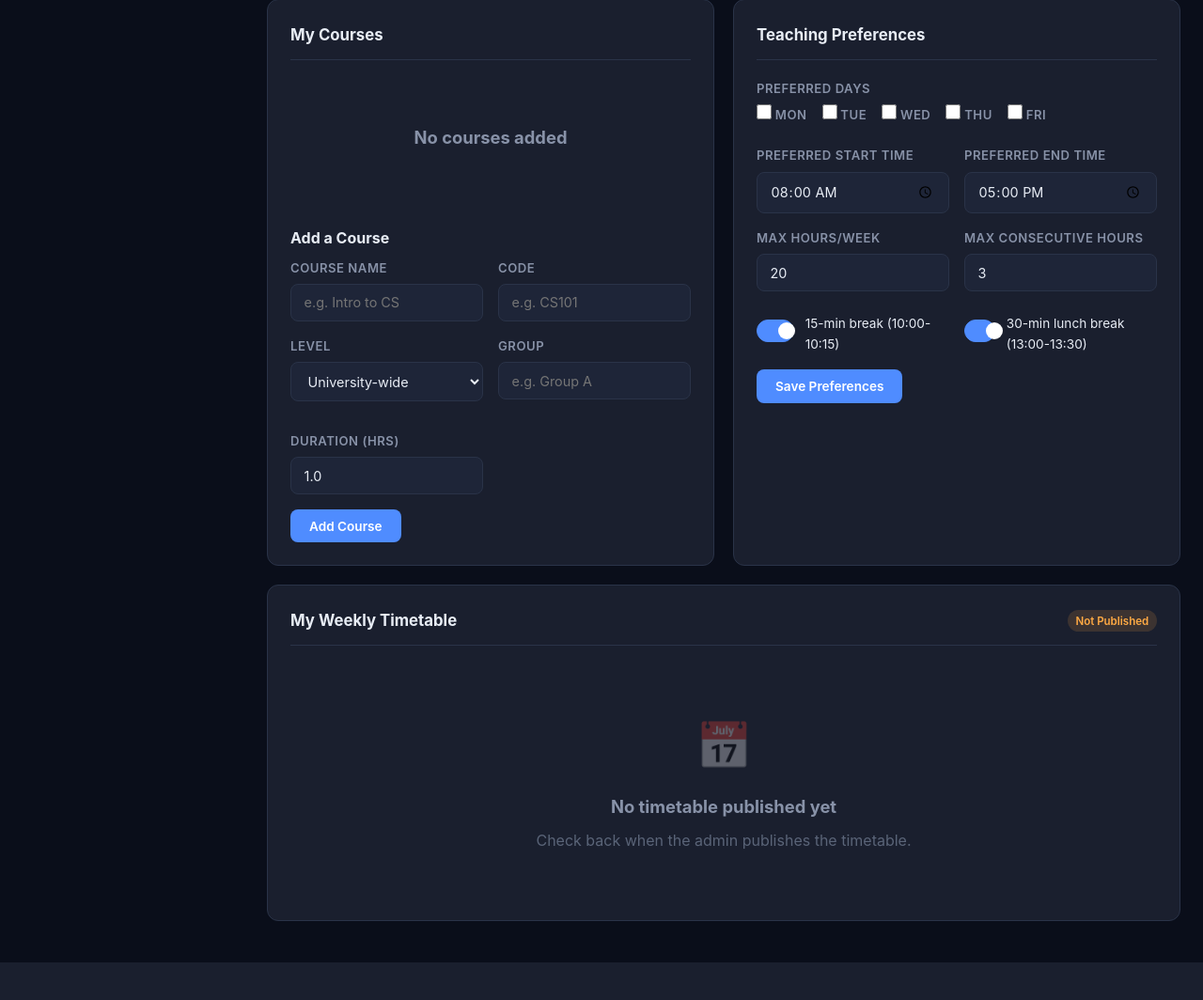
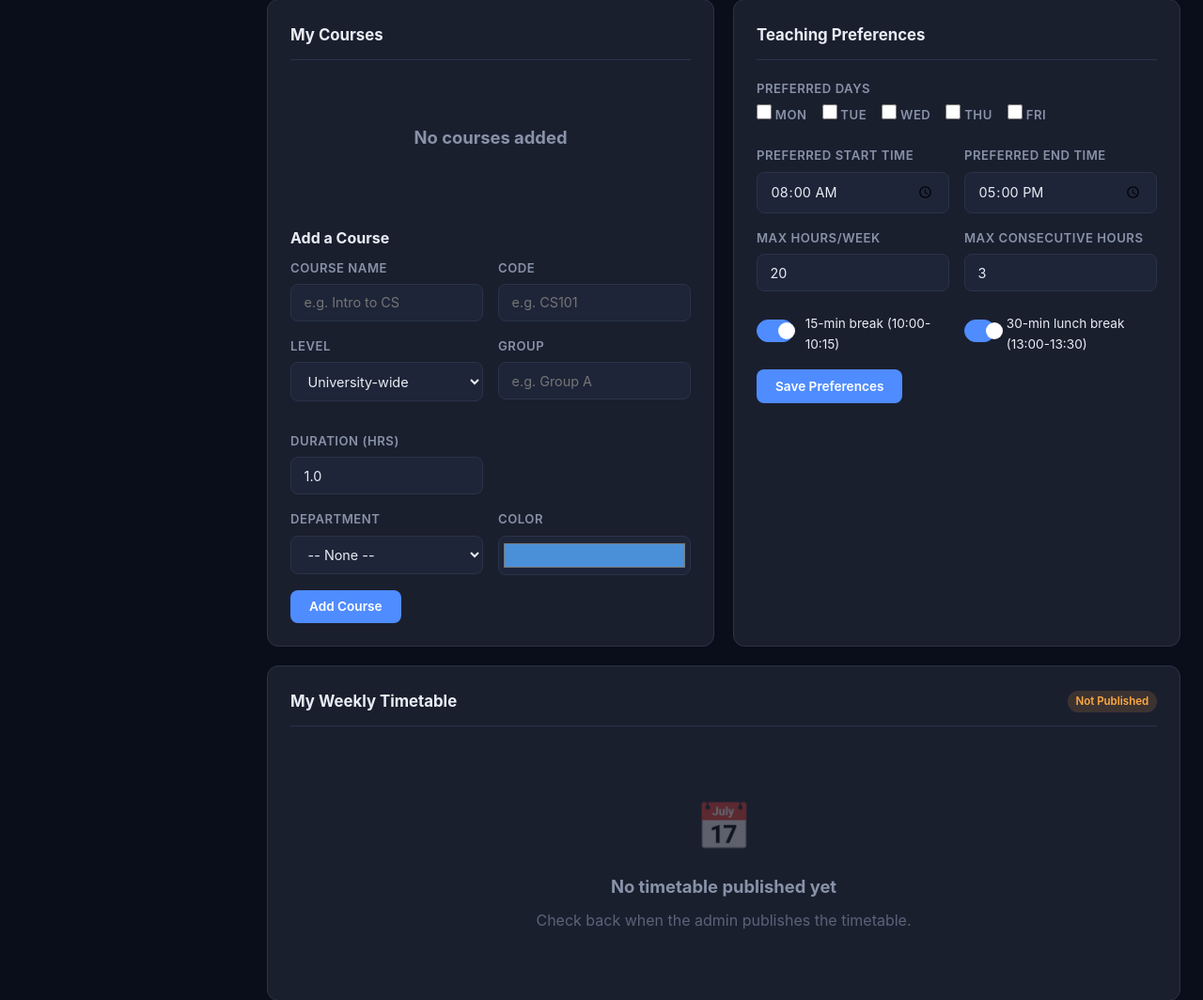
Before and after one commit to Tascar600/uni-tablepro, a Python web app: template timetable_system/templates/lecturer_dashboard.html in a window 1280 px wide. Shown: the part 205-1269 px from the top of the page at 94% size. Before the commit the page ends 1229 px from the top, so only its background shows below. Run offline with Jinja, Linux system fonts and the light colour scheme; the template is opened without the code that fills it, so the values that code supplies are empty.

Commit message:
Add department and color fields to lecturer add-course form

```diff
--- a/timetable_system/templates/lecturer_dashboard.html
+++ b/timetable_system/templates/lecturer_dashboard.html
@@ -33,7 +33,7 @@
         {% if courses %}
         <table>
             <thead>
-                <tr><th>Course</th><th>Code</th><th>Level</th><th>Group</th><th>Duration</th><th>Action</th></tr>
+                <tr><th>Course</th><th>Code</th><th>Level</th><th>Group</th><th>Dept</th><th>Color</th><th>Duration</th><th>Action</th></tr>
             </thead>
             <tbody>
                 {% for c in courses %}
@@ -42,6 +42,8 @@
                     <td><code>{{ c.code }}</code></td>
                     <td><span class="badge badge-{{ c.level }}">{{ c.level }}</span></td>
                     <td>{{ c.group_name }}</td>
+                    <td>{{ c.department_name or '—' }}</td>
+                    <td><span style="display:inline-block;width:20px;height:20px;border-radius:4px;background:{{ c.color or '#4A90D9' }}"></span></td>
                     <td>{{ c.duration_hours }}h</td>
                     <td>
                         <form method="POST" action="/lecturer/delete-course/{{ c.id }}" style="display:inline">
@@ -84,6 +86,21 @@
                 <div class="form-group">
                     <label>Duration (hrs)</label>
                     <input type="number" name="duration" step="0.5" min="0.5" max="4" value="1.0">
+                </div>
+            </div>
+            <div class="form-row">
+                <div class="form-group">
+                    <label>Department</label>
+                    <select name="department_id">
+                        <option value="">-- None --</option>
+                        {% for d in departments %}
+                        <option value="{{ d.id }}">{{ d.name }}</option>
+                        {% endfor %}
+                    </select>
+                </div>
+                <div class="form-group">
+                    <label>Color</label>
+                    <input type="color" name="color" value="#4A90D9">
                 </div>
             </div>
             <button type="submit" class="btn btn-primary">Add Course</button>
```
Also changed, not shown: timetable_system/app.py (+12 -4 lines).
